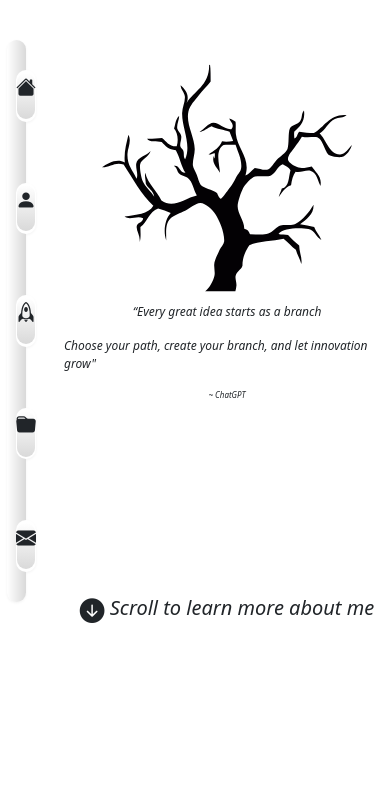
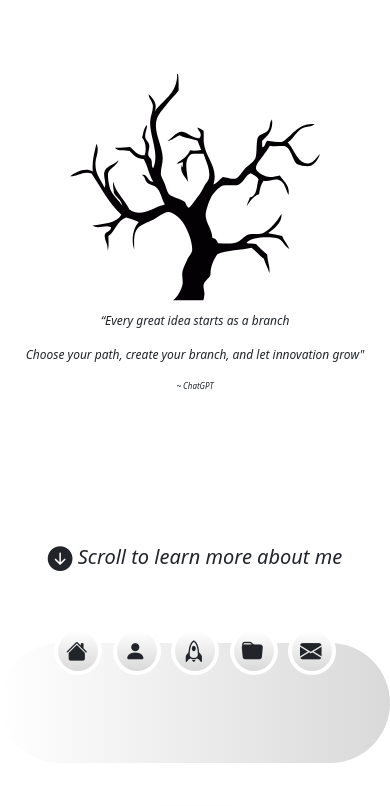
Before and after one commit to Lorkenzo/MyPortfolio, a React (Vite) app in the folder mypage/: page / in a window 390 px wide. Shown: the part 141-947 px from the top of the page. Built offline with nearby package versions, Linux system fonts and the light colour scheme; grey boxes are pictures that could not be loaded; what tailwindcss-animated would draw is missing.

Commit message:
navbar visualization + responsiveness improved

```diff
--- a/mypage/src/App.css
+++ b/mypage/src/App.css
@@ -18,14 +18,6 @@ body {
 
 .swiper-slide{
     height: 90% !important;
-}
-
-.swiper-button-prev{
-    color: var(--my-gray) !important;
-}
-
-.swiper-button-next{
-    color: var(--my-gray) !important;
 }
 
 .swiper-button-prev::after,
--- a/mypage/src/App.jsx
+++ b/mypage/src/App.jsx
@@ -38,7 +38,7 @@ function App() {
     return (
       <div className="flex w-full justify-end">
         <Header></Header>
-        <div className="flex flex-col w-[calc(100%-64px)]">
+        <div className="flex flex-col w-[calc(100%-64px)] max-md:w-full">
           <Navbar isMobile={isMobile} scrollToSection={scrollToSection}></Navbar>
           <Home isMobile={isMobile}></Home>
           <AboutMe isMobile={isMobile} refprop={section1Ref}></AboutMe>
--- a/mypage/src/Components/AboutMe.jsx
+++ b/mypage/src/Components/AboutMe.jsx
@@ -2,11 +2,11 @@ import myPhoto from "../assets/my-photo.jpeg";
 
 function AboutMe({isMobile, refprop}){
     return(
-        <div className={`flex w-full h-screen items-end`} ref={refprop}>
-            <div className="flex flex-col-reverse w-full justify-center h-[calc(100%-64px)] md:flex-row">
+        <div className={`flex w-full h-screen items-end max-md:items-center`} ref={refprop}>
+            <div className="flex flex-col-reverse w-full justify-center h-[calc(100%-64px)] md:flex-row max-md:justify-end max-md:h-[calc(100%-128px)]">
                 <div className="flex w-2/3 h-full justify-center items-center max-md:w-full max-md:h-3/5">
 
-                    <div className="flex h-fit w-[75%] p-3 rounded-lg bg-my_gradient_reversed justify-center items-center backdrop-blur-md">
+                    <div className="flex h-fit w-[75%] p-3 rounded-lg bg-my_gradient_reversed justify-center items-center backdrop-blur-md max-md:w-5/6">
                         <div className="h-[90%] w-[80%]">
                             <div className="flex flex-row text-[20px] font-mono">
                                 <p>Hi! My name is <span className="font-bold">Lorenzo</span>.</p>
@@ -36,8 +36,8 @@ function AboutMe({isMobile, refprop}){
                         </div>
                     </div>
                 </div>
-                <div className="flex w-1/3 h-full items-center justify-center max-md:h-1/5 max-md:w-full">
-                    <div className={`flex h-2/5 rounded-full bg-my_gradient_reversed overflow-hidden drop-shadow-md max-md:h-full`}>
+                <div className="flex w-1/3 h-full items-center justify-center max-md:h-2/6 max-md:w-full">
+                    <div className={`flex h-2/5 rounded-full bg-my_gradient_reversed overflow-hidden drop-shadow-md max-md:h-2/3`}>
                         <img className="h-full w-full object-cover grayscale" src={myPhoto} alt="My Photo" />
                     </div>
                 </div>
--- a/mypage/src/Components/Home.jsx
+++ b/mypage/src/Components/Home.jsx
@@ -66,7 +66,7 @@ function Home({isMobile}){
 
                 </div>
                 <div className="flex flex-row gap-3 justify-center w-full h-1/5">
-                    <div className="flex items-center">
+                    <div className="flex items-start">
                         <p className="italic font-extralight text-[20px] animate-bounce"><i className="bi bi-arrow-down-circle-fill fs-2 align-middle"></i> Scroll to learn more about me</p>
                     </div>
                 </div>
--- a/mypage/src/Components/NavBar.jsx
+++ b/mypage/src/Components/NavBar.jsx
@@ -9,30 +9,24 @@ function Navbar({isMobile,scrollToSection}){
         "folder-fill":"Projects",
         "envelope-fill":"Contacts"
     }
-    const [isHovered, setIsHovered] = useState("")
 
     return(
-        <div className="fixed top-[40px] left-0 h-100 w-1/12 content-center justify-items-center  z-[1000] ">
-            <div className="flex flex-col w-[35%] h-2/3 rounded-full bg-my_gradient justify-content-around max-md:w-[60%] drop-shadow-sm">
+        <div className="flex fixed h-full w-40 md:-translate-x-20 max-md:translate-y-20 items-center justify-center z-[1000] left-0 max-md:bottom-0 max-md:h-40 max-md:w-full">
+            <div className="flex flex-col w-40 h-3/4 rounded-full bg-my_gradient justify-around max-md:flex-row max-md:w-full">
+                <div className="flex flex-col w-fit justify-around h-3/4 overflow-hidden md:translate-x-32 max-md:flex-row max-md:-translate-y-4 max-md:w-3/4">
                 {
                     button_icons.map((button_name)=>
-                        {
-                        return button_name !== isHovered?
-                        <div  onMouseEnter={()=>setIsHovered(button_name)} onMouseLeave={()=>setIsHovered("")} className="mx-[50%] w-[100%] h-[9.090909%] rounded-full bg-white content-center justify-items-center">
-                            <div className="flex w-[90%] h-[90%] rounded-full bg-my_gradient_reversed justify-center">
-                                <i className={`bi bi-${button_name} ${isMobile?"fs-5":"fs-4"}`}></i>
+                        <div className="flex relative w-12 h-12 rounded-full bg-white items-center justify-center overflow-hidden group hover:w-36 transition-all duration-300">
+                            <div
+                            onClick={()=>scrollToSection(button_text[button_name])}
+                            className="flex flex-row gap-3 absolute inset-1 p-2 items-center rounded-full bg-my_gradient_reversed cursor-pointer group">
+                                <i className={`bi bi-${button_name} fs-4`}></i>
+                                <span className="font-semibold hidden text-nowrap opacity-0 transition-opacity duration-300 group-hover:opacity-100 group-hover:inline">{button_text[button_name]}</span>
                             </div>
-                        </div>:
-                        <div onMouseEnter={()=>setIsHovered(button_name)} onMouseLeave={()=>setIsHovered("")} className="mx-[50%] w-[300%] h-[9.090909%] rounded-full bg-white content-center justify-items-center max-md:w-[200%]">
-                        <button className={`flex w-[90%] h-[90%] rounded-full bg-my_gradient_reversed mx-auto justify-center content-center`} onClick={()=>scrollToSection(button_text[button_name])}>
-                            <i className={`bi bi-${button_name} ${isMobile?"fs-5":"fs-4 ml-auto"}`}></i>
-                            {!isMobile &&<p className="my-auto mx-auto">{button_text[button_name]}</p>}
-                        </button>
                         </div>
-                        }
                     )
                 }
-
+                </div>
             </div>
         </div>
     )
--- a/mypage/src/Components/Projects.jsx
+++ b/mypage/src/Components/Projects.jsx
@@ -57,8 +57,8 @@ function Projects({isMobile, refprop }) {
     }
 
     return (
-        <div className="flex w-full h-screen items-end" ref={refprop}>
-            <div className="flex flex-col w-full h-[calc(100%-64px)] place-content-center">
+        <div className="flex w-full h-screen items-end max-md:items-center" ref={refprop}>
+            <div className="flex flex-col w-full h-[calc(100%-64px)] place-content-center max-md:h-[calc(100%-128px)]">
                 <div className="flex w-full h-[15%] justify-center items-center">
                     <p className={`text-[32px] font-semibold font-mono`}>My Projects</p>
                 </div>
@@ -111,18 +111,21 @@ function Projects({isMobile, refprop }) {
 
                                     return (
                                         <>
-                                        <div className={`flex h-full rounded-xl ${!isActive && "scale-75"} items-center justify-center text-black overflow-hidden`}>
+                                        <div className={`flex h-full rounded-xl ${!isActive? "scale-75": "drop-shadow-lg"} items-center justify-center text-black overflow-hidden`}>
                                             {/* Gradient Overlay */}
-                                            <div className={`absolute inset-0 ${overlay_gradient}`}></div>
                                             <div className={`slide ${flipClass} flex-col h-full w-full justify-around`}>
 
                                                 <div className={`flex ${bgClass} h-full w-full justify-center items-center front-slide`}>
+                                                <div className={`absolute inset-0 ${overlay_gradient}`}></div>
+
                                                     <div className='flex h-[40%] justify-center rounded-xl overflow-hidden m-3'>
-                                                        <img className={`w-fit object-cover transition-all delay-300`} src={projects_images[i+1]}></img>
+                                                        <img className={`w-fit object-contain transition-all delay-300`} src={projects_images[i+1]}></img>
                                                     </div>
                                                 </div>
 
                                                 <div className={`flex ${bgClass} h-full w-full flex-col back-slide`}>
+                                                <div className={`absolute inset-0 ${overlay_gradient}`}></div>
+
                                                     <div className='flex h-[30%] justify-center rounded-xl overflow-hidden m-3'>
                                                         <img className={`object-contain transition-all delay-300`} src={projects_images[i+1]}></img>
                                                     </div>
--- a/mypage/src/Components/Skills.jsx
+++ b/mypage/src/Components/Skills.jsx
@@ -23,8 +23,8 @@ function Skills({refprop}){
     }
 
     return(
-        <div className="flex w-full h-screen items-end" ref={refprop}>
-            <div className="flex flex-col w-full h-[calc(100%-64px)]">
+        <div className="flex w-full h-screen items-end max-md:items-center" ref={refprop}>
+            <div className="flex flex-col w-full h-[calc(100%-64px)] max-md:h-[calc(100%-128px)]">
                 <div className="flex w-full h-[15%] justify-center items-center">
                     <p className={`text-[32px] font-semibold font-mono`}>My Skills</p>
                 </div>
```
